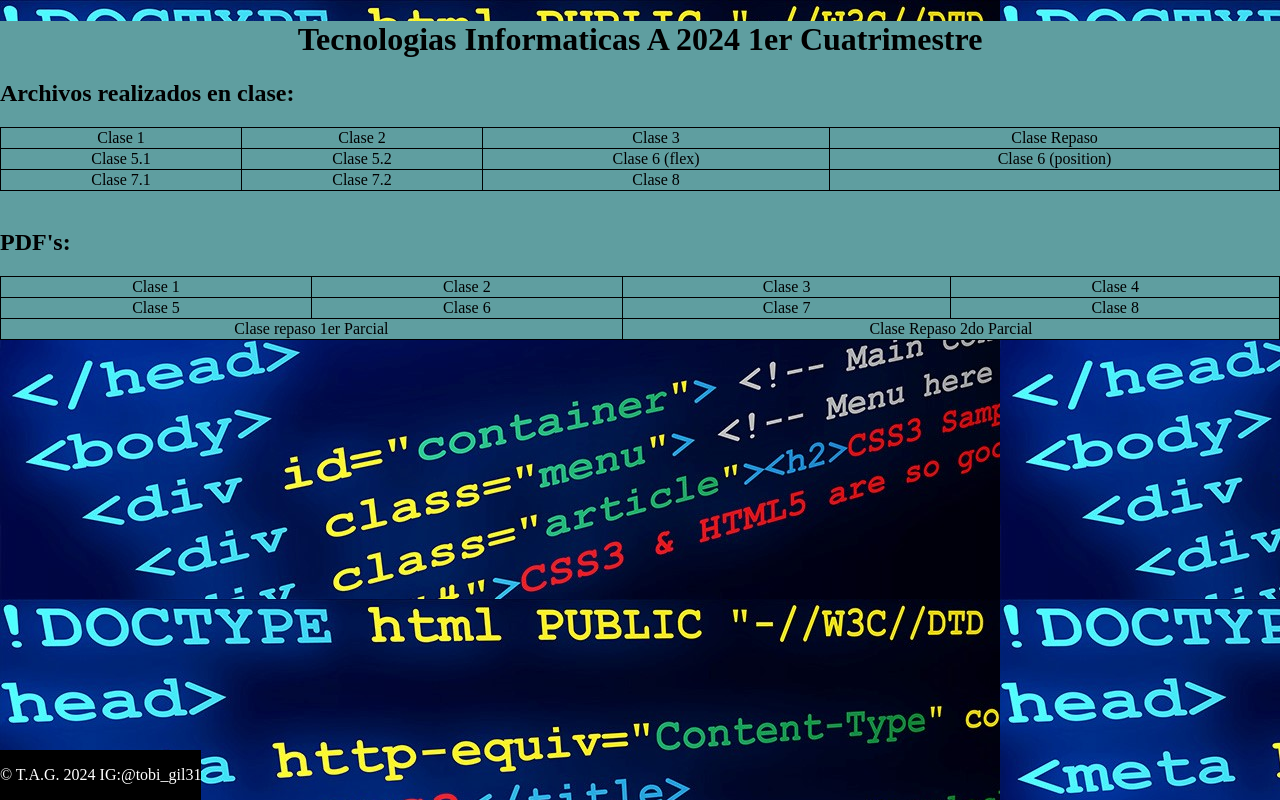
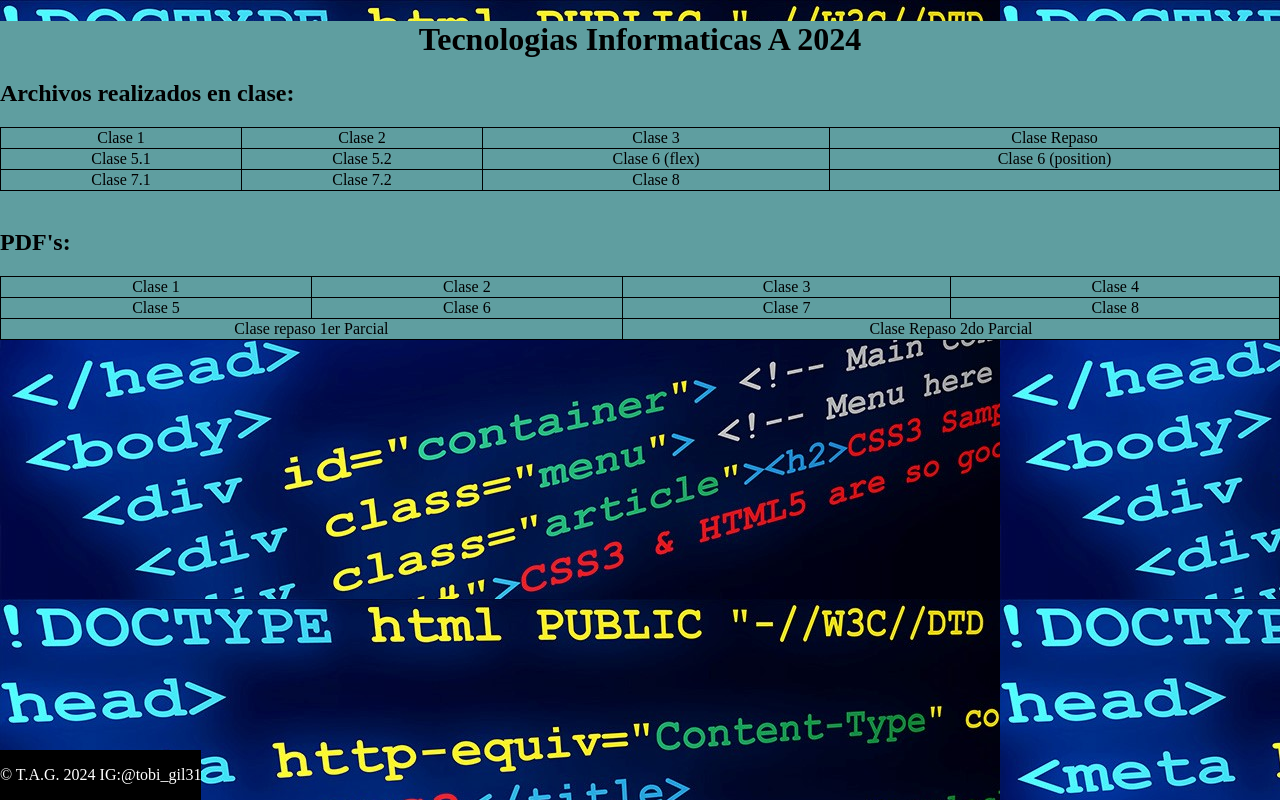
Before and after one commit to tobicg31/tecnoA, a plain HTML site: page index.html in a window 1280 px wide. Drawn offline with Linux system fonts and the light colour scheme.

Commit message:
Update index.html

```diff
--- a/index.html
+++ b/index.html
@@ -8,7 +8,7 @@
     <link rel="icon" href="tag.png">
 </head>
 <body>
-    <h1>Tecnologias Informaticas A 2024 1er Cuatrimestre</h1>
+    <h1>Tecnologias Informaticas A 2024</h1>
     <h2>Archivos realizados en clase:</h2>
     <table>
         <tr>
```
